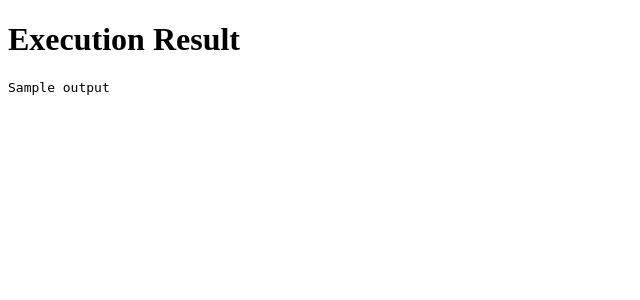
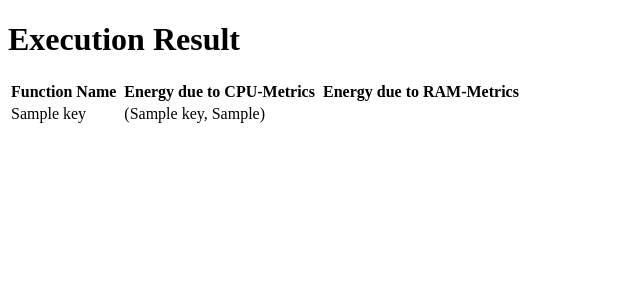
Before and after one commit to poojasree06/SE_Tool, a Flask app: template webapp/templates/results.html in a window 1280 px wide. Shown: the top 300 px of the page, without its empty margins (0-640 px from the left). Run offline with Flask 2, Linux system fonts and the light colour scheme; the template is opened without the code that fills it: most values are stand-ins (such as "Sample title", 1, 10 or a date in 2020).

Commit message:
displayed energy values in a table

```diff
--- a/webapp/app.py
+++ b/webapp/app.py
@@ -5,6 +5,7 @@ import subprocess
 import glob
 import fileinput
 import sys
+import json
 sys.path.insert(0, ".\hardware")
 from cpu_metrics import CPU
 from ram_metrics import RAM
@@ -43,14 +44,14 @@ def measure_performance(func):
 
         # Add the metrics to the dictionary
         if func.__name__ in metrics_dict:
-            metrics_dict[func.__name__].append(obj)
-            metrics_dict[func.__name__].append(obj.name())
-            metrics_dict[func.__name__].append(obj.tdp())
+            #metrics_dict[func.__name__].append(obj)
+            #metrics_dict[func.__name__].append(obj.name())
+            #metrics_dict[func.__name__].append(obj.tdp())
             metrics_dict[func.__name__].append(obj.get_consumption())
             metrics_dict[func.__name__].append(obj2.get_consumption())
 
         else:
-            metrics_dict[func.__name__] = [obj,obj.name(),obj.tdp(),obj.get_consumption(),obj2.get_consumption()]
+            metrics_dict[func.__name__] = [obj.get_consumption(),obj2.get_consumption()]
 
         print(metrics_dict)
         # Return the result of the decorated function
@@ -140,15 +141,15 @@ from app import measure_performance
             example_path = py_files[0]
 
             # Run the file
-            result = os.popen(f'python {example_path}').read()
+            result = os.popen(f'python {example_path}').readlines()[-1]
             # ...
         else:
             print('No .py file found in the upload directory')
 
         output = result
-        print(output)
+        my_dict = eval(output)
         print(metrics_dict)
-        return redirect(url_for('display', output=output))
+        return render_template('results.html', my_dict=my_dict)
     return render_template('unsuccessful.html')
 
 
--- a/webapp/templates/results.html
+++ b/webapp/templates/results.html
@@ -5,6 +5,28 @@
 </head>
 <body>
 	<h1>Execution Result</h1>
-	<pre>{{ output }}</pre>
+    <table>
+        <thead>
+            <tr>
+                <th>Function Name</th>
+				<th></th>
+                <th>Energy due to CPU-Metrics</th>
+				<th></th>
+                <th>Energy due to RAM-Metrics</th>
+            </tr>
+        </thead>
+        <tbody>
+            {% for key, values in my_dict.items() %}
+            <tr>
+                <td>{{ key }}</td>
+				<td></td>
+                {% for value in values %}
+                <td>{{ value }}</td>
+				<td></td>
+                {% endfor %}
+            </tr>
+            {% endfor %}
+        </tbody>
+    </table>
 </body>
 </html>
```
